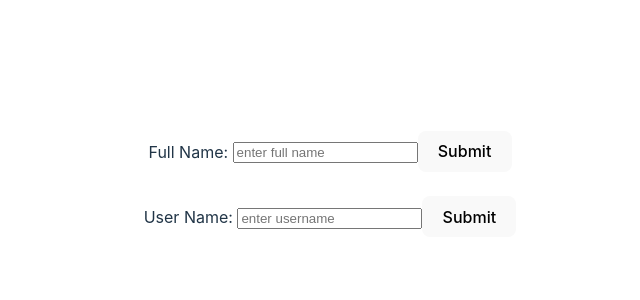
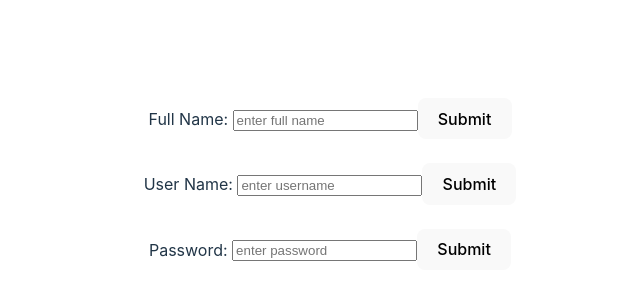
Before and after one commit to adilsiddiqui70786/React.js-Practice, a React (Vite) app in the folder FormELement/: page / in a window 1280 px wide. Shown: the part 216-516 px from the top of the page, without its empty margins (310-950 px from the left). Built offline with nearby package versions, Linux system fonts and the light colour scheme.

Commit message:
React Form

```diff
--- a/FormELement/src/Form.jsx
+++ b/FormELement/src/Form.jsx
@@ -18,10 +18,11 @@
 
 	let handleSubmit = (event) => {
 		event.preventDefault();
-		console.log(formData);
+		// console.log(formData);
 		setFormData({
 			fullName: "",
 			username: "",
+			password: "",
 		});
 	};
 
@@ -49,6 +50,19 @@
 				name="username"
 			/>
 			<button>Submit</button>
+
+			<br />
+			<br />
+			<label htmlFor="password">Password: </label>
+			<input
+				type="text"
+				placeholder="enter password"
+				value={formData.password}
+				id="password"
+				onChange={handleInputChange}
+				name="password"
+			/>
+			<button>Submit</button>
 		</form>
 	);
 }
```
